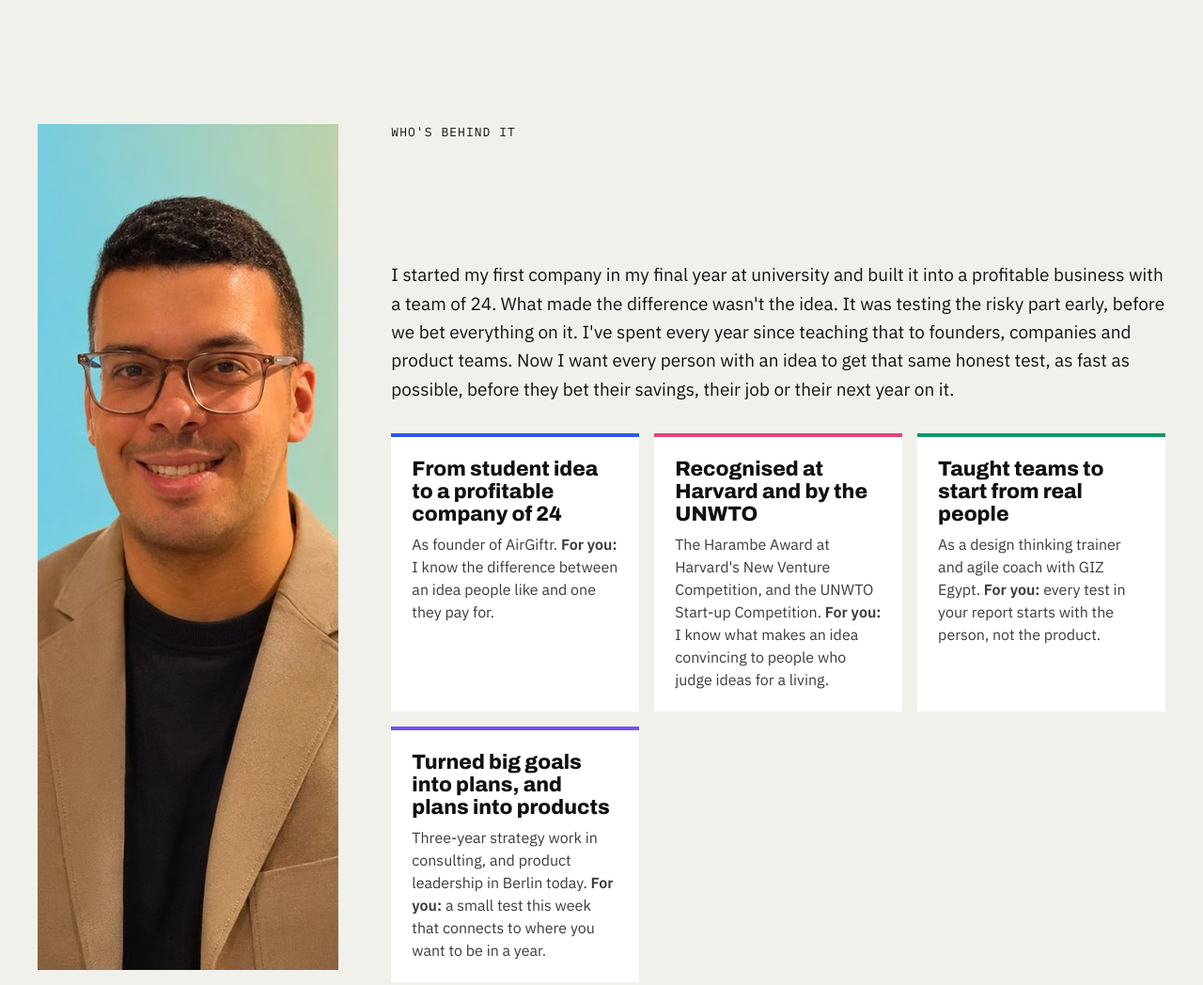
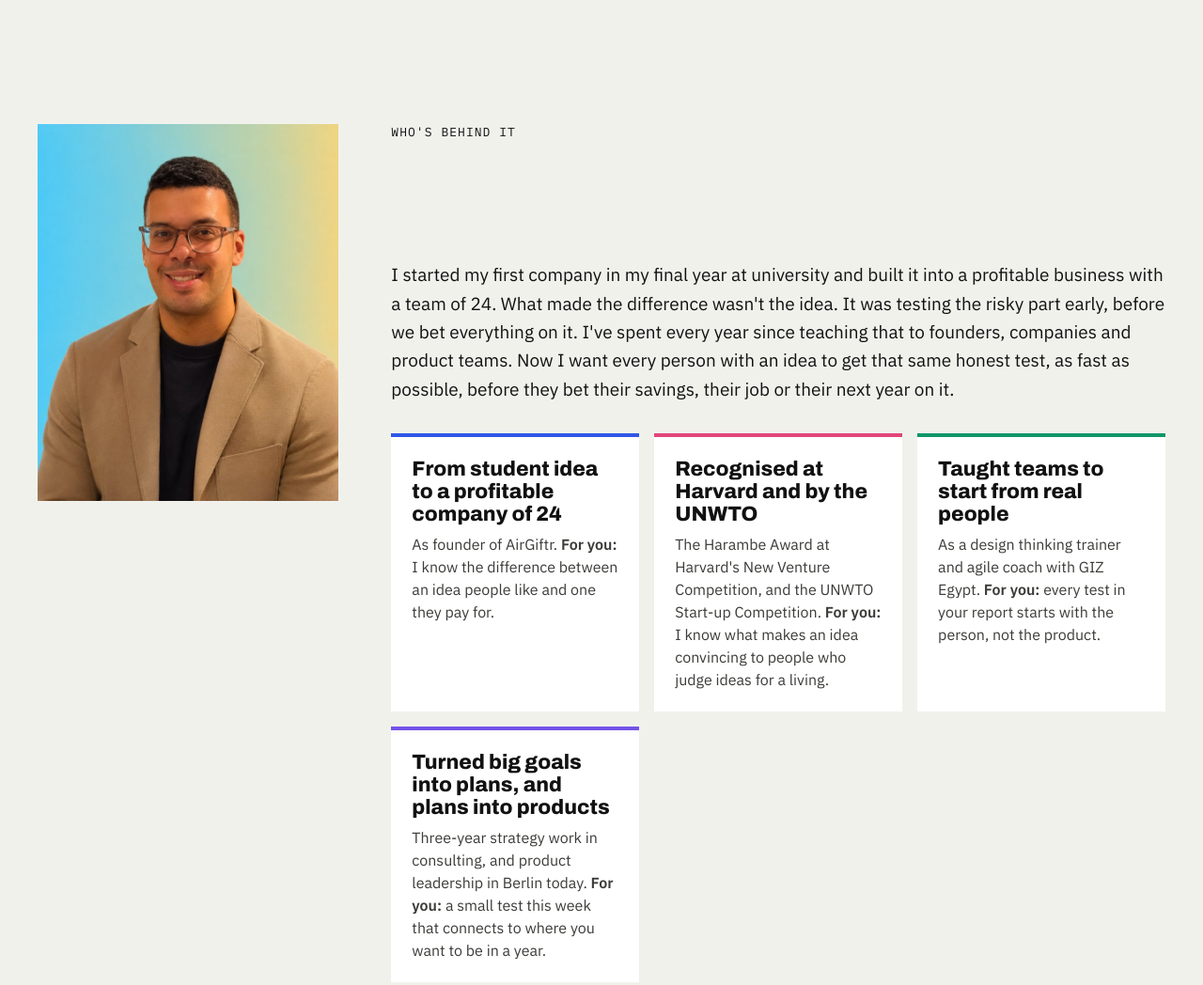
Before and after one commit to waleed-hatim/ideaclarity-assets, a plain HTML site: page site/index.html in a window 1280 px wide. Shown: the part 5460-6508 px from the top of the page at 94% size. Drawn offline with Linux system fonts and the light colour scheme.

Commit message:
Fix portrait sizing (height:auto)
Co-Authored-By: Claude Opus 5.5 <noreply@anthropic.com>
Claude-Session: https://claude.ai/code/session_01U1K7wKxh4mce6PnkbLVAu8

```diff
--- a/site/index.html
+++ b/site/index.html
@@ -188,7 +188,7 @@ html{scroll-behavior:smooth}
 <section id="about" style="background: #f1f1ec; padding: 96px 32px">
 <div style="max-width: 1200px; margin: 0 auto; display: flex; flex-wrap: wrap; gap: 56px; align-items: flex-start">
 <div style="flex: 1 1 320px; min-width: 0; max-width: 420px">
-<img src="https://raw.githubusercontent.com/waleed-hatim/ideaclarity-assets/website/site/waleed.jpg" alt="Waleed, product leader and founder of Idea Clarity" width="900" height="900" loading="lazy" style="display:block;width:100%;aspect-ratio:4 / 5;object-fit:cover;object-position:center top;background:#e6ecff">
+<img src="https://raw.githubusercontent.com/waleed-hatim/ideaclarity-assets/website/site/waleed.jpg" alt="Waleed, product leader and founder of Idea Clarity" width="900" height="900" loading="lazy" style="display:block;width:100%;height:auto;aspect-ratio:4 / 5;object-fit:cover;object-position:center top;background:#e6ecff">
 
 </div>
 <div style="flex: 999 1 480px; min-width: 0">
```
